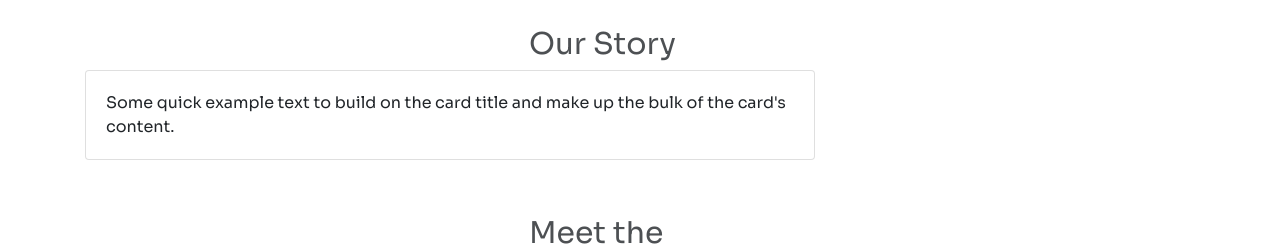
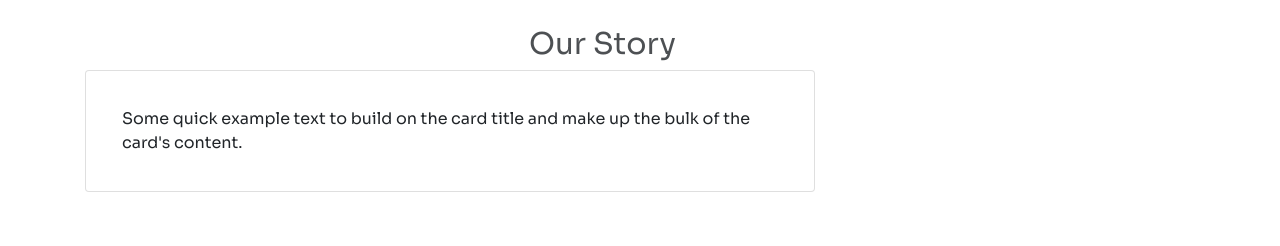
Before and after one commit to candygarcia014/self-care-pirates, a React (Create React App) app in the folder client/: page /our-story in a window 1280 px wide. Shown: the part 134-380 px from the top of the page. Built offline with nearby package versions, Linux system fonts and the light colour scheme.

Commit message:
made changes on story card and story page

```diff
--- a/client/src/components/StoryCard/StoryCard.css
+++ b/client/src/components/StoryCard/StoryCard.css
@@ -1,4 +1,4 @@
-.story-card {
+/* .story-card {
     position: absolute;
     width: 676px;
     height: 369px;
@@ -10,4 +10,4 @@
     box-sizing: border-box;
     box-shadow: 2px 4px 10px rgba(0, 0, 0, 0.25);
     border-radius: 3px;
-    }
+    } */
--- a/client/src/components/StoryCard/StoryCard.js
+++ b/client/src/components/StoryCard/StoryCard.js
@@ -5,7 +5,7 @@ import Card from 'react-bootstrap/Card';
 const StoryCard = () => {
     return (
 
-  <Card className="story-card">
+  <Card className="p-3 my-0">
   <Card.Body>
     <Card.Text>
       Some quick example text to build on the card title and make up the bulk of
--- a/client/src/pages/OurStory/OurStory.js
+++ b/client/src/pages/OurStory/OurStory.js
@@ -68,7 +68,7 @@ const OurStory = () => {
       <Col xs={8}>
         <DevCard
           name="Shanni Suissa"
-          github="https://github.com/ShanniSnax"/>
+          github="https://github.com/ShanniSnax" />
       </Col>
 
       <Col>
```
Also changed, not shown: 1 other file (tests, documents, lock files or other folders).
